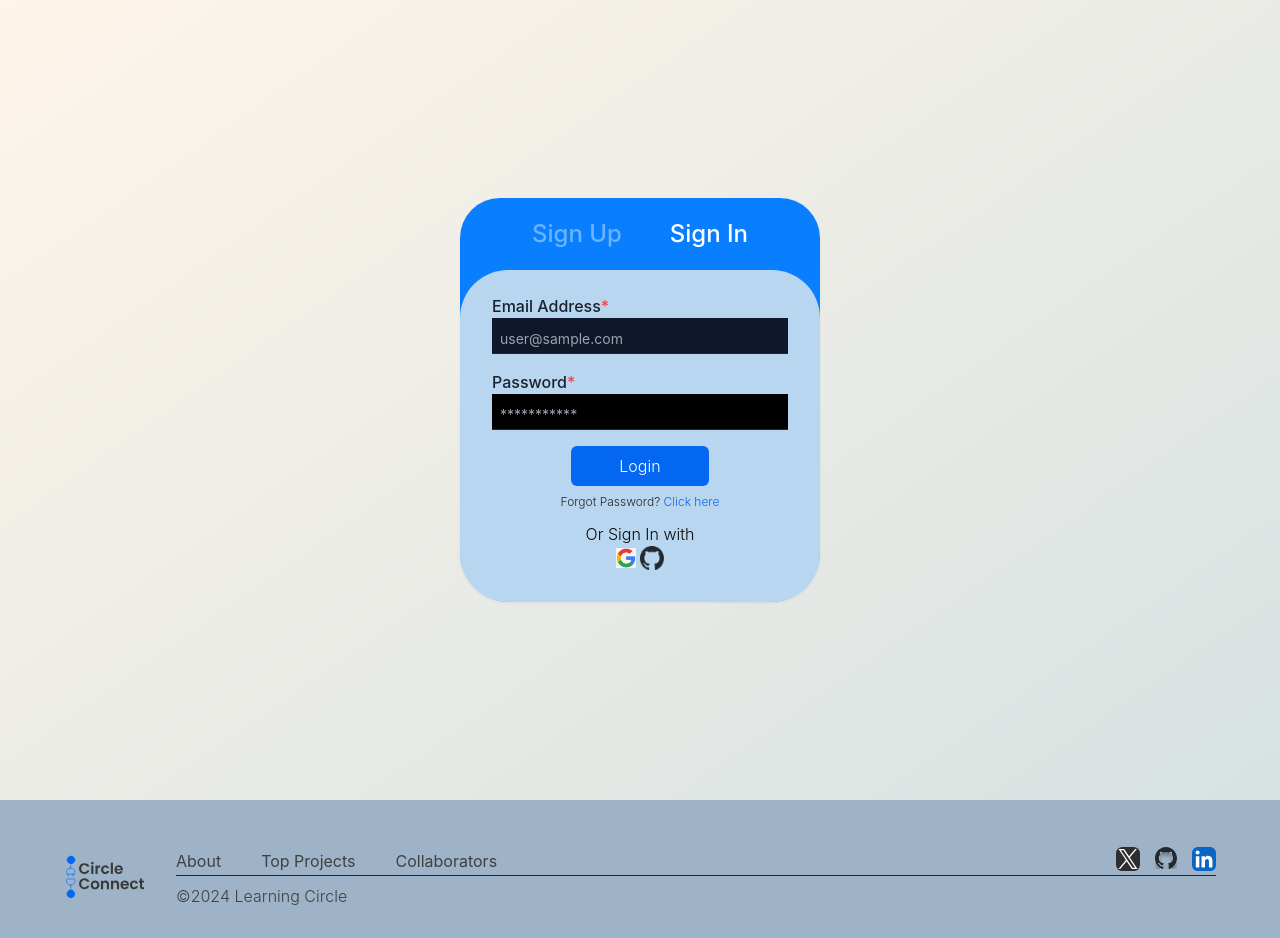
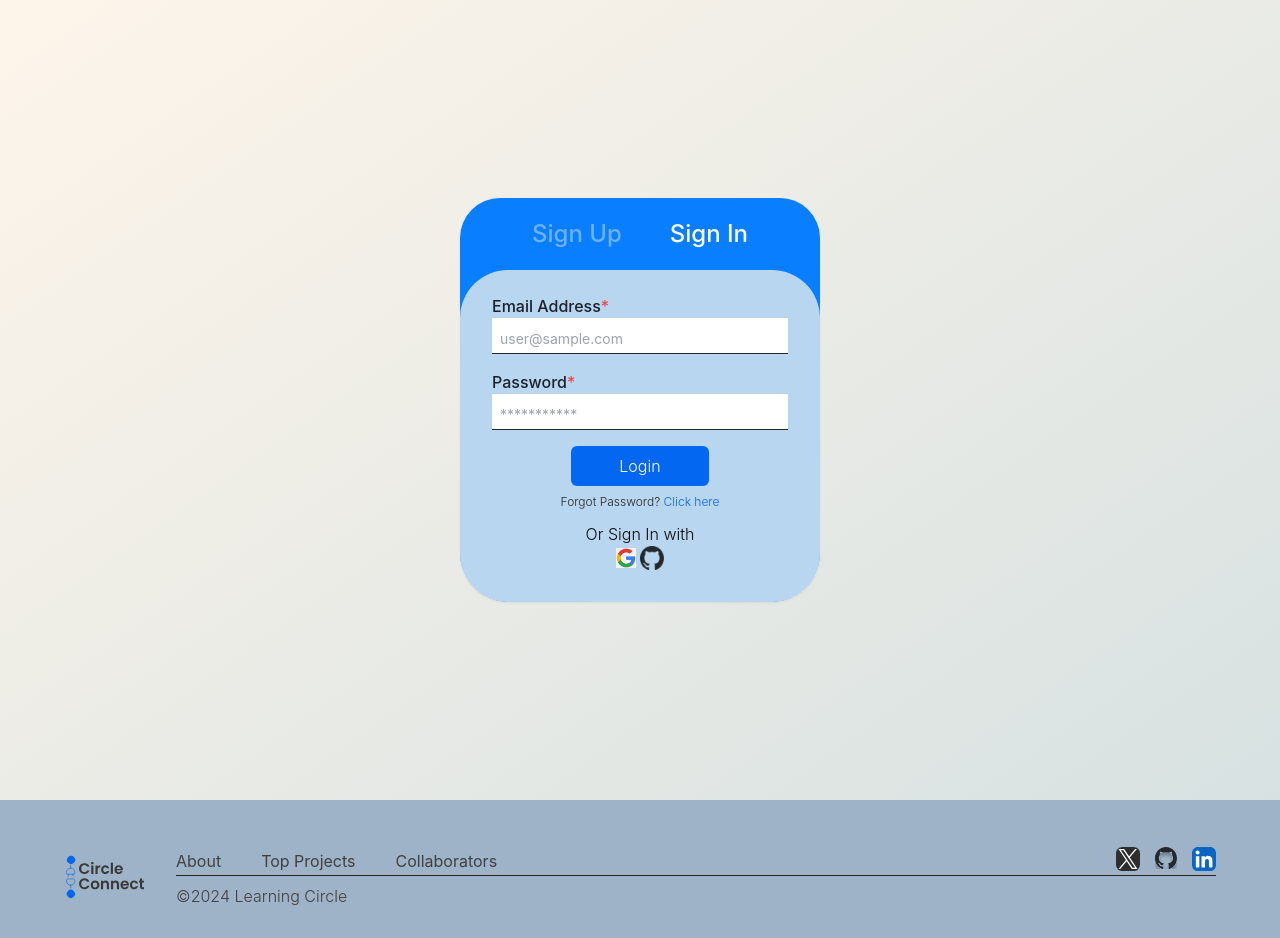
Before and after one commit to Benedict-arowo/CircleConnect, a React (Vite) app in the folder client/: page /login in a window 1280 px wide. Built offline with nearby package versions, Linux system fonts and the light colour scheme; no server answers.

Commit message:
Minor style fixes

```diff
--- a/client/src/pages/Auth/Login.tsx
+++ b/client/src/pages/Auth/Login.tsx
@@ -225,7 +225,7 @@ const Login = () => {
 								}
 								id="email_address"
 								placeholder="user@sample.com"
-								className="h-full w-full border-b  border-neutral-800 bg-slate-900 pt-3 pb-1.5 text-sm outline-none transition-all px-2"
+								className="h-full w-full border-b border-neutral-800 pt-3 pb-1.5 text-sm outline-none transition-all px-2"
 							/>
 						</fieldset>
 
@@ -250,7 +250,7 @@ const Login = () => {
 									})
 								}
 								placeholder="***********"
-								className="h-full w-full border-b  border-neutral-800 bg-black pt-3 pb-1.5 text-sm outline-none transition-all px-2"
+								className="h-full w-full border-b border-neutral-800 pt-3 pb-1.5 text-sm outline-none transition-all px-2"
 							/>
 						</fieldset>
 
```
